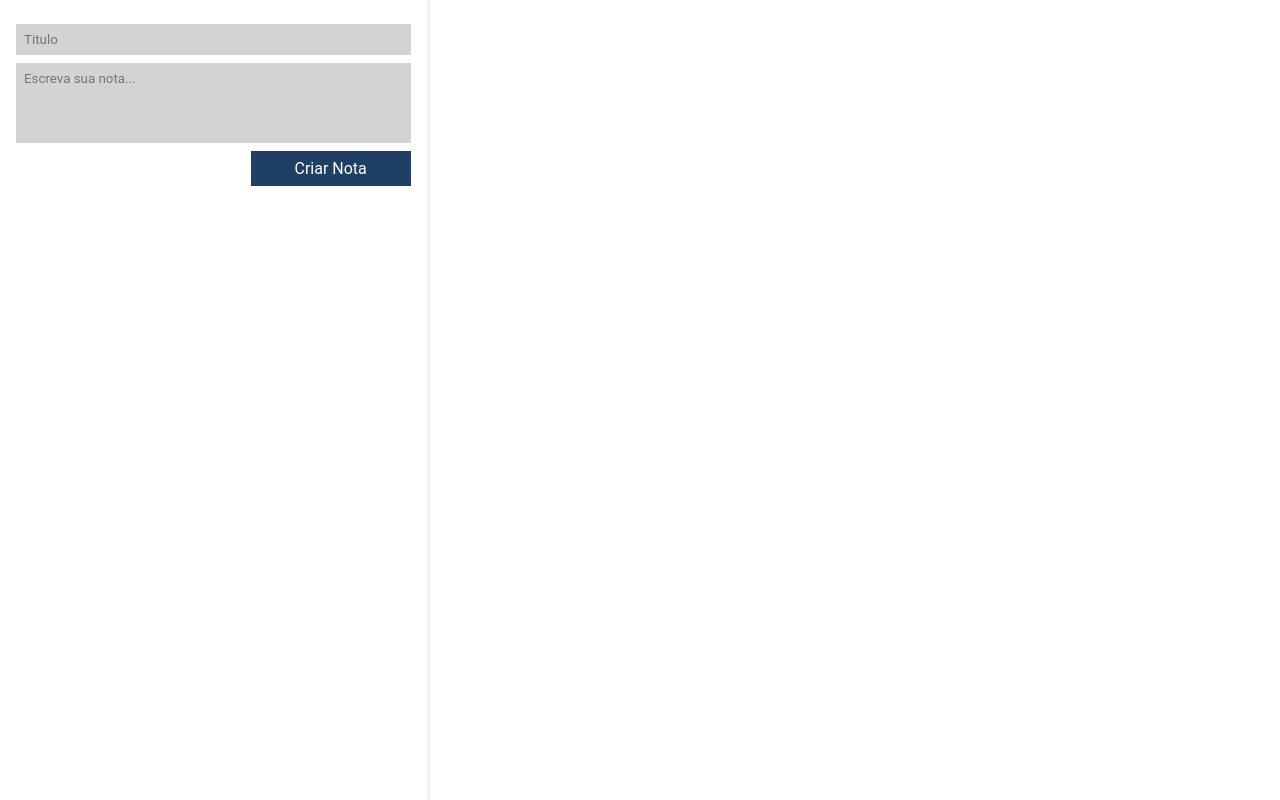
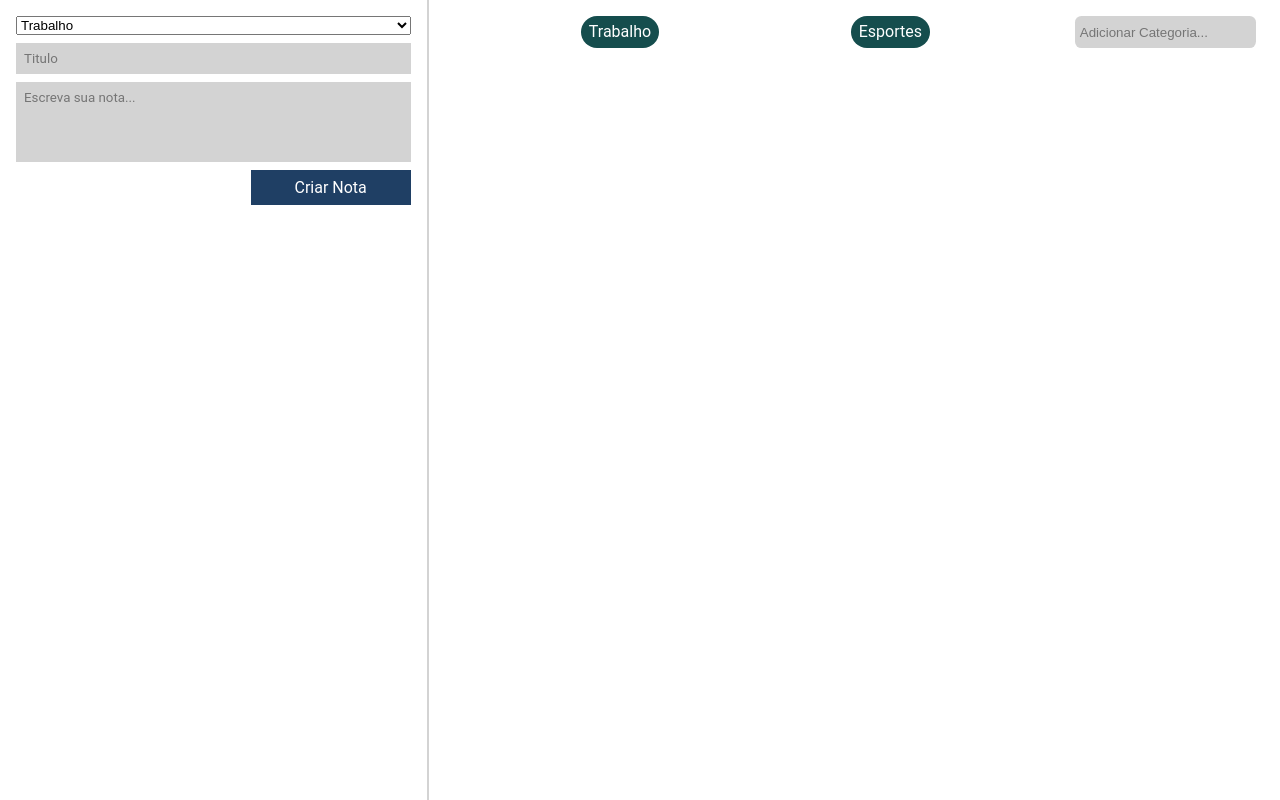
Before and after one commit to leobloise/formacao_react, a React (Create React App) app: page / in a window 1280 px wide. Built offline with nearby package versions, Linux system fonts and the light colour scheme; the HTML template or start-up script is replaced by a standard one.

Commit message:
Criando categorias

```diff
--- a/src/App.jsx
+++ b/src/App.jsx
@@ -1,5 +1,6 @@
 import React, { Component } from "react";
 import ListaDeNotas from "./components/ListaDeNotas/ListaDeNotas";
+import ListaDeCategorias from './components/ListaDeCategorias/ListaDeCategorias';
 import FormularioCadastro from "./components/FormularioCadastro/FormularioCadastro";
 import './assets/index.css';
 
@@ -8,7 +9,8 @@ class App extends Component {
   constructor() {
     super()
     this.state = {
-      notas: []
+      notas: [],
+      categorias: ["Trabalho", "Esportes"]
     }
   }
 
@@ -28,12 +30,22 @@ class App extends Component {
     this.setState(novoEstado)
   }
 
+  criarCategoria(categoria) {
+    const novoEstado = {notas: this.state.notas, categorias: [...this.state.categorias, categoria]}
+    this.setState(novoEstado);
+  }
+
   render() {
 
     return (
       <section id="application">
-        <FormularioCadastro criarNota={this.criarNota.bind(this)}></FormularioCadastro>
-        <ListaDeNotas notas={this.state.notas} apagarNota={this.apagarNota.bind(this)}></ListaDeNotas>
+        <FormularioCadastro categorias={this.state.categorias}criarNota={this.criarNota.bind(this)}></FormularioCadastro>
+        <main className="conteudo-principal">
+          <ListaDeCategorias adicionarCategoria={this.criarCategoria.bind(this)} categorias={this.state.categorias}></ListaDeCategorias>
+          <ListaDeNotas notas={this.state.notas} apagarNota={this.apagarNota.bind(this)}></ListaDeNotas>
+        </main>
+
+
       </section>
 
     );
--- a/src/assets/index.css
+++ b/src/assets/index.css
@@ -68,3 +68,11 @@ body, #root {
   ;
   height: 100%;
 }
+
+.conteudo-principal {
+	grid-area: output;
+	display: flex;
+	flex-direction: column;
+	padding-left: 2rem;
+	border-left: 2px solid lightgray;
+}
--- a/src/components/FormularioCadastro/FormularioCadastro.jsx
+++ b/src/components/FormularioCadastro/FormularioCadastro.jsx
@@ -32,6 +32,13 @@ class FormularioCadastro extends Component {
     render() {
         return (
             <form className="formulario-cadastro" onSubmit={this._criarNota.bind(this)}>
+                <select className="formulario-cadastro__input">
+                    {this.props.categorias.map((categoria, index) => {
+                        return(
+                            <option key={index}> {categoria} </option>
+                        )
+                    })}
+                </select>
                 <input type="text" placeholder="Titulo" onChange={this.handleMudancaTitulo.bind(this)}></input>
                 <textarea placeholder="Escreva sua nota..." onChange={this.handleMudancaTexto.bind(this)}></textarea>
                 <button> Criar Nota </button>
--- /dev/null
+++ b/src/components/ListaDeCategorias/ListaDeCategorias.jsx
@@ -0,0 +1,33 @@
+import React, { Component } from 'react'
+import './estilo.css';
+
+export default class ListaDeCategorias extends Component {
+
+    _handleEventoInput(event) {
+
+        if(event.key !== 'Enter') {
+            return;
+        }
+
+        this.props.adicionarCategoria(event.target.value)
+
+    }
+
+    render() {
+        return(
+            <section className="lista-categorias">
+                <ul>
+                    {this.props.categorias.map((categoria, index) => {
+                        return (
+                            <li key={index}>
+                                {categoria}
+                            </li>
+                        )
+                    })}
+                </ul>
+                <input type="text" name="categoria" id="categoria" placeholder="Adicionar Categoria..." onKeyUp={this._handleEventoInput.bind(this)}/>
+            </section>
+
+        )
+    }
+}
--- /dev/null
+++ b/src/components/ListaDeCategorias/estilo.css
@@ -0,0 +1,28 @@
+.lista-categorias, .lista-categorias ul {
+    display: flex;
+    justify-content: space-around;
+}
+
+.lista-categorias {
+    margin-top: 1rem;
+}
+
+.lista-categorias ul {
+    width: 66%;
+}
+
+.lista-categorias ul li {
+    background-color: #154d4d;
+    padding: .5rem;
+    color: white;
+    border-radius: 1rem;
+    cursor: pointer;
+}
+
+.lista-categorias input {
+    outline: none;
+    border: none;
+    background-color: lightgray;
+    text-indent: .2rem;
+    border-radius: .4rem;
+}
--- a/src/components/ListaDeNotas/estilo.css
+++ b/src/components/ListaDeNotas/estilo.css
@@ -3,17 +3,15 @@
     align-items: start;
     align-content: flex-start;
     flex-wrap: wrap;
-    border-left: .2rem solid rgb(243, 241, 241);
-    padding-left: 2rem;
+    margin-top: 2rem;
 }
 
 .lista-notas_item {
-    height: 10%;
     width: 20%;
+    background-color: lightgray;
+    margin: 1rem;
+    height: 6rem;
     display: flex;
     align-items: center;
-    margin: 1rem;
-    background-color: lightgray;
     border-radius: 1rem;
-    padding: 1rem;
 }
```
